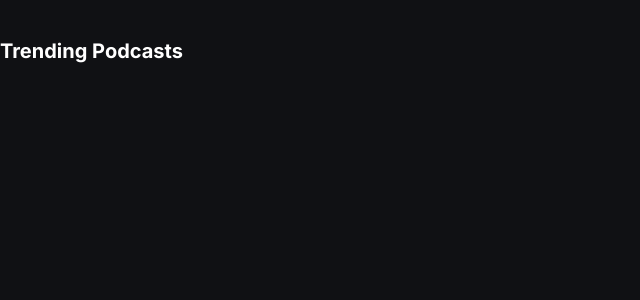
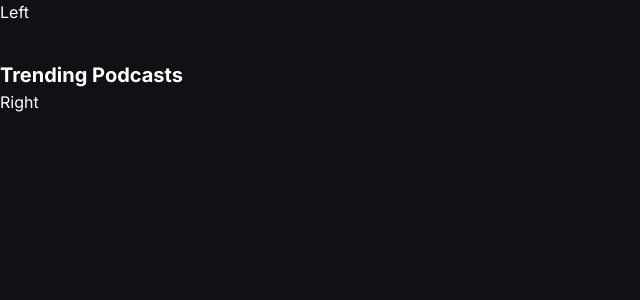
Before and after one commit to umarq91/ai-saas, a Next.js app: page / in a window 1280 px wide. Shown: the top 300 px of the page, without its empty margins (0-640 px from the left). Built offline with nearby package versions, Linux system fonts and the light colour scheme.

Commit message:
file&folder structure

```diff
--- /dev/null
+++ b/app/(auth)/layout.tsx
@@ -0,0 +1,11 @@
+export default function RootLayout({
+    children,
+  }: Readonly<{
+    children: React.ReactNode;
+  }>) {
+    return (
+      <main className="">
+        {children}
+      </main>
+    );
+  }
--- /dev/null
+++ b/app/(root)/create-podcast/page.tsx
@@ -0,0 +1,9 @@
+import React from 'react'
+
+const CreatePodcast = () => {
+  return (
+    <div>CreatePodcast</div>
+  )
+}
+
+export default CreatePodcast
--- /dev/null
+++ b/app/(root)/discover/page.tsx
@@ -0,0 +1,9 @@
+import React from 'react'
+
+const DiscoverPodcast = () => {
+  return (
+    <div>DiscoverPodcast</div>
+  )
+}
+
+export default DiscoverPodcast
--- /dev/null
+++ b/app/(root)/layout.tsx
@@ -0,0 +1,16 @@
+export default function RootLayout({
+  children,
+}: Readonly<{
+  children: React.ReactNode;
+}>) {
+  return (
+  <div>
+    <main className="">
+      <p className="text-white-1">Left</p>
+      {children}
+      <p className="text-white-1">Right</p>
+
+    </main>
+  </div>
+  );
+}
--- /dev/null
+++ b/app/(root)/page.tsx
@@ -0,0 +1,13 @@
+import React from 'react'
+
+const Home = () => {
+  return (
+    <div className="mt-9 flex flex-col gap-9 md:overflow-hidden">
+    <section className='flex flex-col '>
+      <h1 className="text-20 font-bold text-white-1">Trending Podcasts</h1>
+    </section>
+  </div>
+  )
+}
+
+export default Home
--- /dev/null
+++ b/app/(root)/podcast/[id]/page.tsx
@@ -0,0 +1,9 @@
+import React from 'react'
+
+function PodcastDetails({params}: {params: {id: string}}) {
+  return (
+    <div className='text-white-1'>PodcastDetails   for {params.id}</div>
+  )
+}
+
+export default PodcastDetails
--- /dev/null
+++ b/app/(root)/profile/page.tsx
@@ -0,0 +1,9 @@
+import React from 'react'
+
+const Profile = () => {
+  return (
+    <div>Profile</div>
+  )
+}
+
+export default Profile
--- a/app/page.tsx
+++ /dev/null
@@ -1,25 +0,0 @@
-import React from 'react'
-
-const Home = () => {
-  return (
-    <div className="mt-9 flex flex-col gap-9 md:overflow-hidden">
-    <section className='flex flex-col gap-5'>
-      <h1 className="text-20 font-bold text-white-1">Trending Podcasts</h1>
-
-      <div className="podcast_grid">
-        {/* {trendingPodcasts?.map(({ _id, podcastTitle, podcastDescription, imageUrl }) => (
-          <PodcastCard
-            key={_id}
-            imgUrl={imageUrl as string}
-            title={podcastTitle}
-            description={podcastDescription}
-            podcastId={_id}
-          />
-        ))} */}
-      </div>
-    </section>
-  </div>
-  )
-}
-
-export default Home
```
